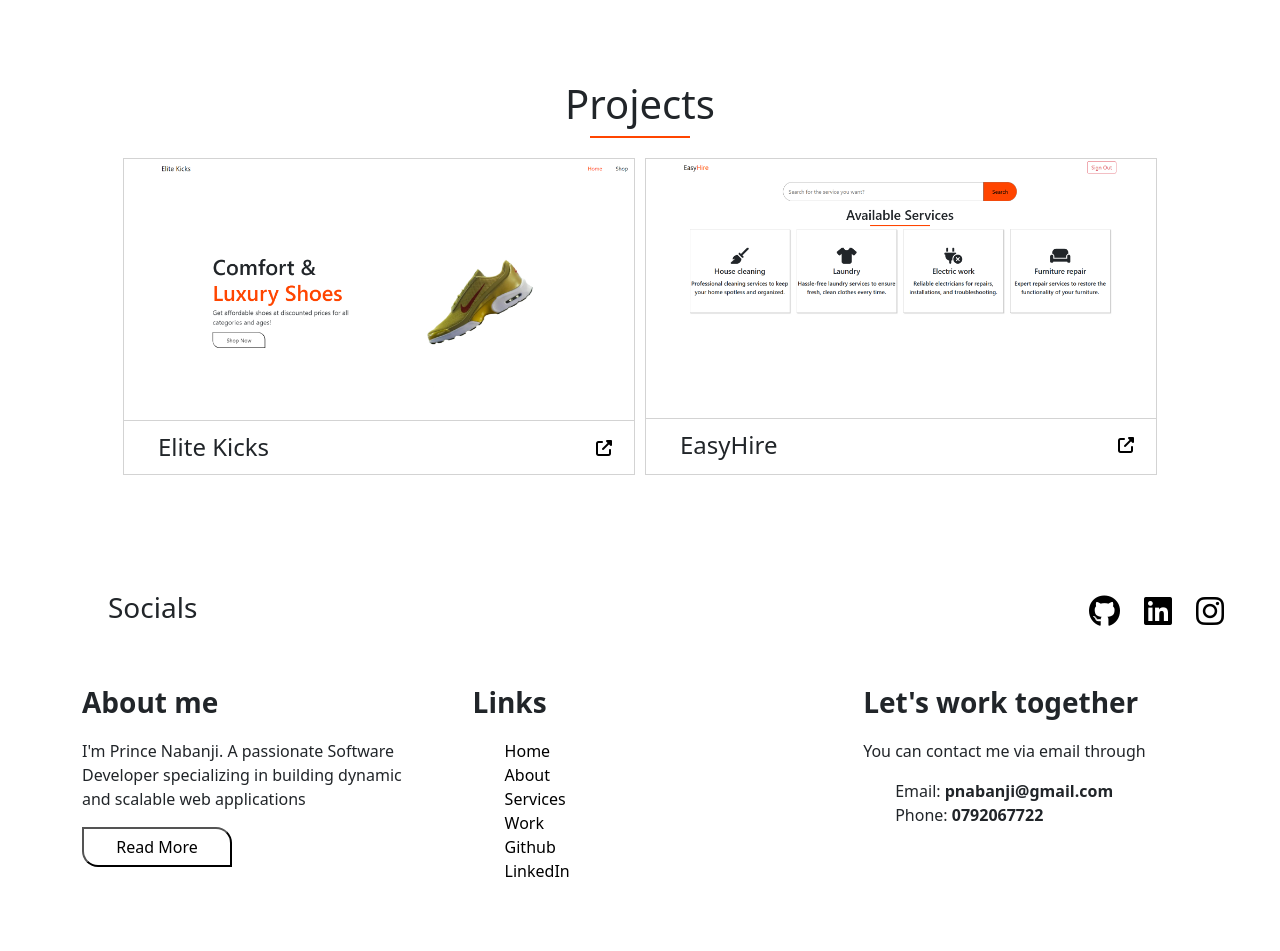
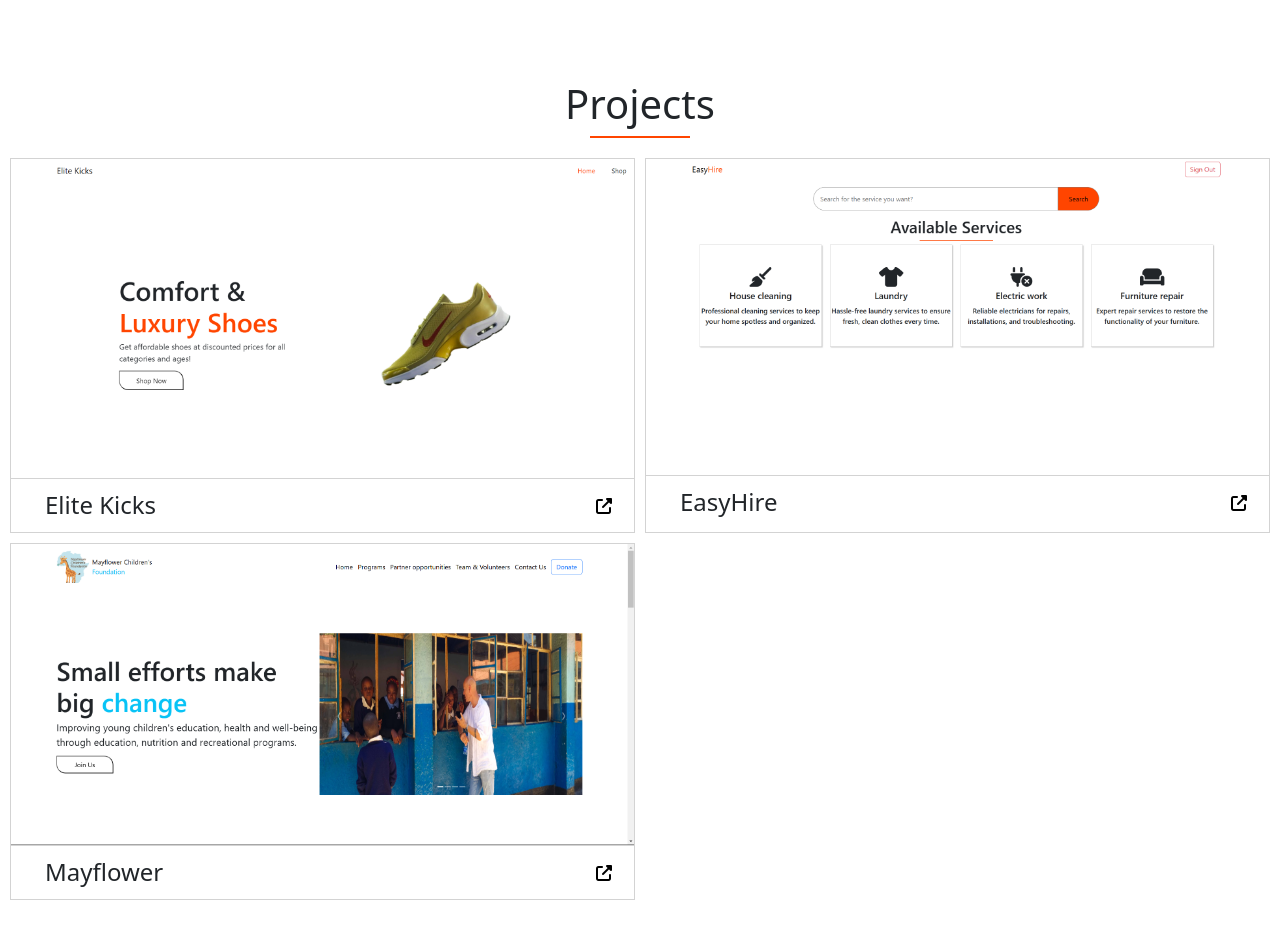
Before and after one commit to Nabanji/Portfolio, a React (Vite) app in the folder portfolio/: page / in a window 1280 px wide. Shown: the part 2360-3311 px from the top of the page. Built offline with nearby package versions, Linux system fonts and the light colour scheme.

Commit message:
Added Mayflower project

```diff
--- a/portfolio/src/components/Projects.jsx
+++ b/portfolio/src/components/Projects.jsx
@@ -1,5 +1,6 @@
 import eliteKicks from '../assets/Elite Kicks.png';
 import easyHire from '../assets/easyhire-sc.png';
+import mayflower from '../assets/mayflower.png';
 
 export default function Projects() {
     return (
@@ -31,7 +32,17 @@ export default function Projects() {
                             <a href="https://github.com/Nabanji/EasyHire" target="_blank"><i className="fa-solid fa-up-right-from-square"></i></a>
                         </div>
                     </div>
-
+                </div>
+                <div className="project">
+                    <img src={mayflower} alt="project" width='100%' height='auto' />
+                    <div className="project-desc">
+                        <div className="description">
+                            <h2 className="h4">Mayflower</h2>
+                        </div>
+                        <div className="view">
+                            <a href="https://mayflower-rose.vercel.app/" target="_blank"><i className="fa-solid fa-up-right-from-square"></i></a>
+                        </div>
+                    </div>
                 </div>
 
             </div>
--- a/portfolio/src/components/Services.jsx
+++ b/portfolio/src/components/Services.jsx
@@ -7,7 +7,7 @@ function Services() {
                     <div className="underline mb-3"></div>
                 </div>
 
-                <div className="service container d-flex gap-3">
+                <div className="service d-flex gap-3">
 
                     <div className="card d-flex justify-content-center align-items-center text-center pt-3 pb-3">
                         <i className="fa-solid fa-desktop mt-5"></i>
--- a/portfolio/src/main.css
+++ b/portfolio/src/main.css
@@ -179,15 +179,18 @@ body::-webkit-scrollbar {
 
 .projects-container {
     width: 100%;
-    padding: 20px 0px;
-    display: flex;
-    flex-wrap: wrap !important;
+    padding: 20px 10px;
+    display: grid;
     justify-content: center;
+    grid-template-columns: repeat(2, 1fr);
     gap: 10px;
+    /* border: 1px solid black; */
 }
 
 .project {
-    width: 40%;
+    /* width: 40%; */
+    min-width: 200px; /* Adjust this value as needed */
+    border: 1px solid #ccc; /* Optional: Add a border to visualize the grid items */
     border: 1px solid lightgray;
     cursor: pointer;
     transition: .4s all ease;
@@ -296,7 +299,7 @@ body::-webkit-scrollbar {
 /* Large breakpoint (typically 992px and above in Bootstrap) */
 @media (max-width: 992px) {
     .home {
-        height: 100vh;
+        height: fit-content;
     }
 
     .home nav {
@@ -447,7 +450,7 @@ body::-webkit-scrollbar {
 
 @media screen and (min-width: 566px) and (max-width: 991px) {
     .home {
-        height: 100vh;
+        height: fit-content;
     }
 
     .card {
```
Also changed, not shown: portfolio/src/assets/mayflower.png (added).
